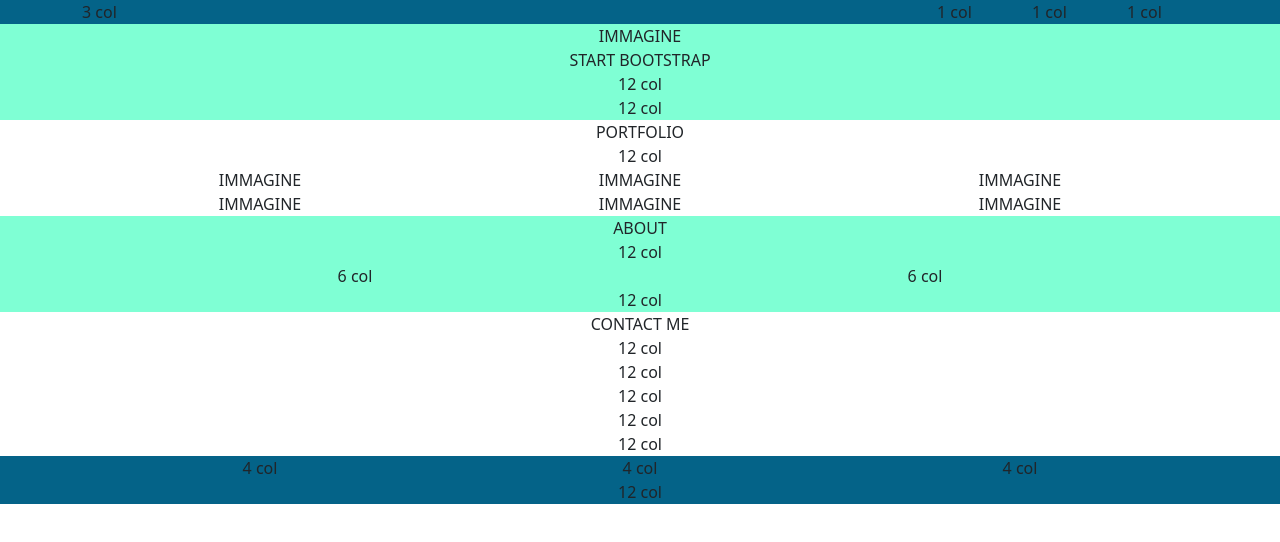
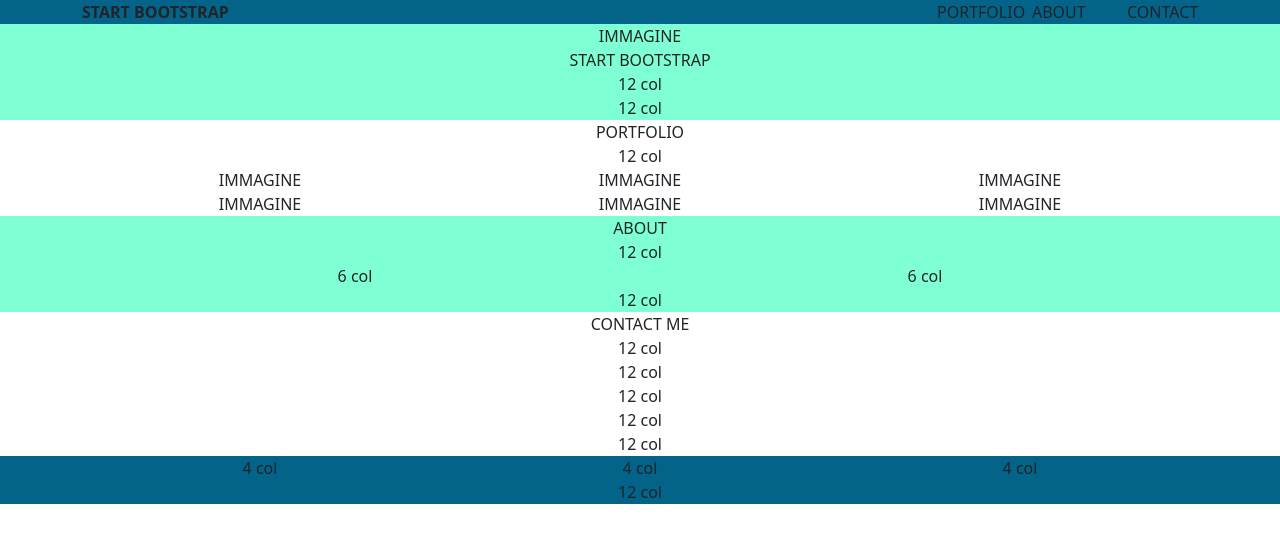
Before and after one commit to mouhcine15/html-css-bootstrap-freelancer, a plain HTML site: page index.html in a window 1280 px wide. Drawn offline with nearby package versions, Linux system fonts and the light colour scheme.

Commit message:
layout header sistemato

```diff
--- a/index.html
+++ b/index.html
@@ -13,10 +13,10 @@
         <div class="container-fluid">
             <div class="container-lg container-md container-sm">
                 <div class="row">
-                    <div class="col-lg-3 col-md-3 col-sm-3">3 col</div>
-                    <div class="col-lg-1 offset-lg-6 col-md-1 offset-md-6 col-sm-1 offset-sm-6">1 col</div>
-                    <div class="col-lg-1 col-md-1 col-sm-1">1 col</div>
-                    <div class="col-lg-1 col-md-1 col-sm-1">1 col</div>
+                    <div class="col-lg-9 col-md-9 col-sm-9"><strong>START BOOTSTRAP</strong></div>
+                    <div class="col-lg-1 col-md-1 col-sm-1">PORTFOLIO</div>
+                    <div class="col-lg-1 col-md-1 col-sm-1">ABOUT</div>
+                    <div class="col-lg-1 col-md-1 col-sm-1">CONTACT</div>
                 </div>
             </div>
         </div>
```
